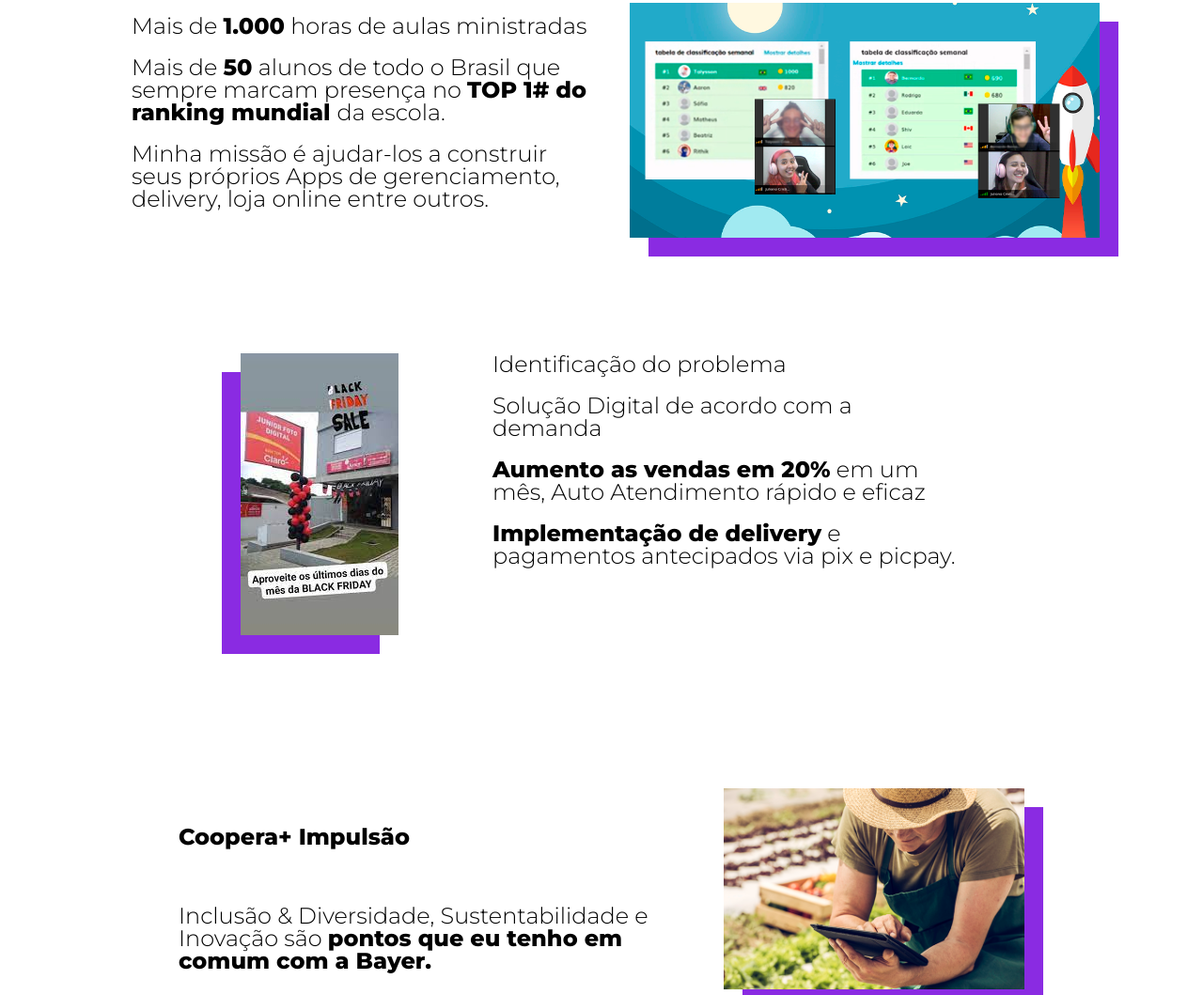
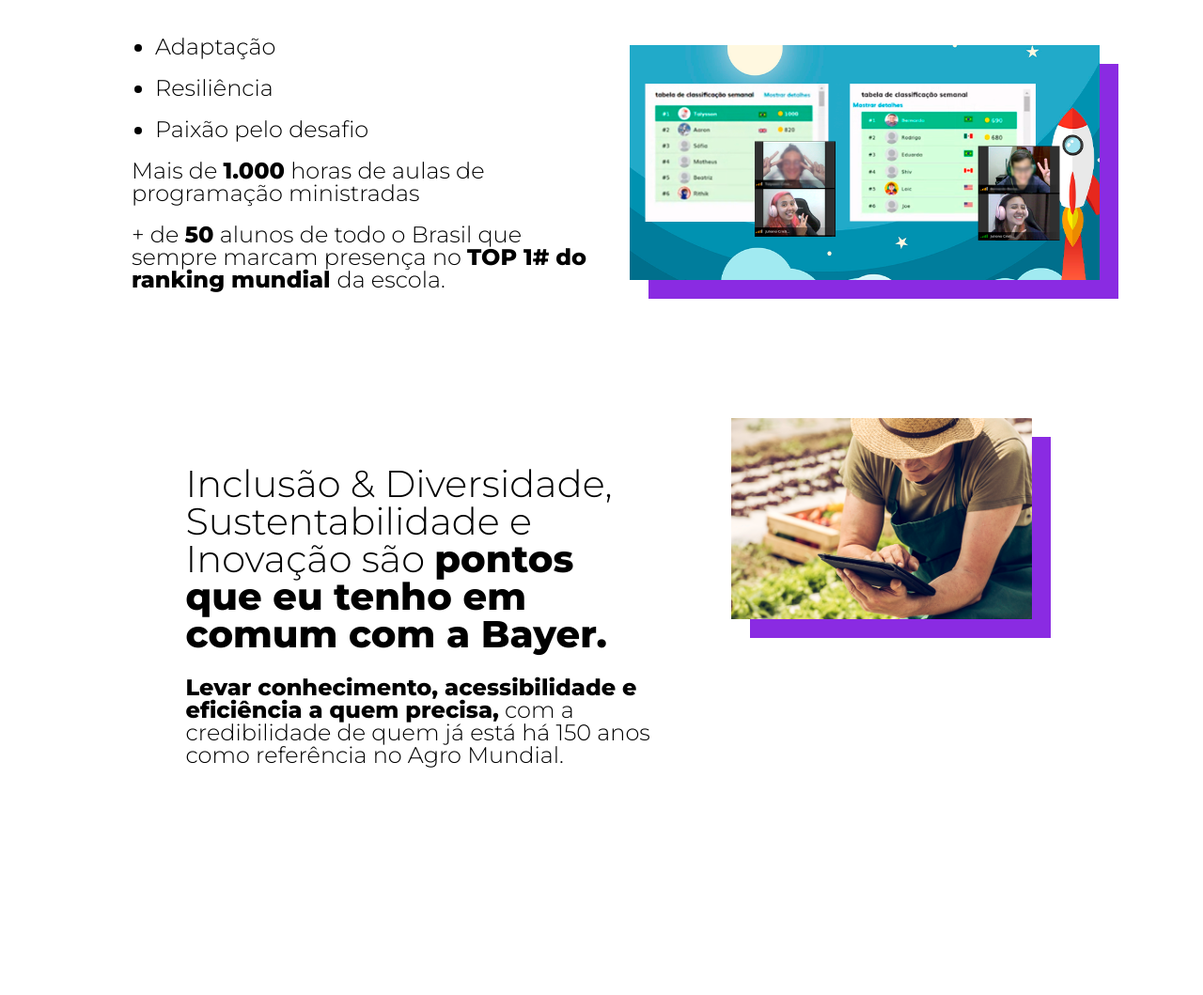
Before and after one commit to jupliger/Bayer-Apresentation, a plain HTML site: page index.html in a window 1280 px wide. Shown: the part 1284-2343 px from the top of the page at 94% size. After the commit the page ends 2161 px from the top, so only its background shows below. Drawn offline with Linux system fonts and the light colour scheme.

Commit message:
Add files via upload

```diff
--- a/index.html
+++ b/index.html
@@ -12,16 +12,18 @@
      <link rel="icon" type="image/x-icon" href="assets/logo.png">
      <link rel="stylesheet" href="reset.css">
      <link rel="stylesheet" href="style.css">
-     <title>Bayer | Juliana Pliger </title>
+     <title> Bayer | Juliana Pliger </title>
 </head>
 
 <body>
      <main>
           <header>
+               <h2>Juliana Pliger</h2>
+
 
                <div class="header-container">
 
-                    <h2>Juliana Pliger</h2>
+
 
                     <a href="https://github.com/jupliger" target="_blank">
                          <i id="icone" class="ph-github-logo-fill"></i>
@@ -45,7 +47,7 @@
           <section class="destaque">
                <div class="destaque-container">
                     <h3>Olá! Eu sou a</h3>
-                    <h1 id="name">Juliana Pliger</h1>
+                    <h1 id="name">Juliana Pliger </h1>
                     <h3>Sou Desenvolvedora Full Stack</h3>
                     <h4>Ciências da Computação | 2024</h4>
                     <p>Manhã / Tarde | São Paulo-SP</p>
@@ -128,18 +130,30 @@
                </div>
           </section>
 
+
+
+
           <section class="byjus">
                <div class="byjus-text">
-                    <h4> Mais de <strong> 1.000</strong> horas de aulas ministradas </h4>
+
+
+
 
                     <h4>
-                         Mais de <strong>50</strong> alunos de todo o Brasil que sempre marcam presença no <strong>TOP 1# do ranking mundial </strong>da escola.
+                        <ul>
+                              <li>Adaptação</li>
+                              <li>Resiliência</li>
+                              <li>Paixão pelo desafio</li>
+                        </ul>
                     </h4>
 
+                    <h4> Mais de <strong> 1.000</strong> horas de aulas de programação ministradas </h4>
+
                     <h4>
-                         Minha missão é ajudar-los a construir seus próprios Apps de gerenciamento, delivery, loja
-                         online entre outros.
+                        + de <strong>50</strong> alunos de todo o Brasil que sempre marcam presença no <strong>TOP 1# do ranking mundial </strong>da escola.
                     </h4>
+
+
 
                </div>
 
@@ -148,52 +162,31 @@
                </div>
           </section>
 
-          <section class="bayerChallenge">
-               <div class="bayerChallenge-pic">
-                    <img src="./assets/download.jpg" />
-               </div>
 
-               <div class="bayerChallenge-text">
-                    <h4>Identificação do problema</h4>
-                    <h4>Solução Digital de acordo com a demanda</h4>
-                    <h4>
-                         <strong> Aumento as vendas em 20%</strong> em um mês,
-                         Auto Atendimento rápido e eficaz
-                    </h4>
-
-                    <h4>
-                         <strong>Implementação de delivery</strong> e pagamentos antecipados via pix e picpay.
-                    </h4>
-               </div>
-
-          </section>
-
-
-          <section class="footer">
-               <div class="footer-pic">
+          <section class="bayer">
+               <div class="bayer-pic">
                     <img src="./assets/opensolo.jpeg" />
                </div>
 
-               <div class="footer-text">
+               <div class="bayer-text">
+
+
+                     <h3>
+                         Inclusão & Diversidade, Sustentabilidade e Inovação são <strong>pontos que eu tenho em comum com a Bayer.</strong>
+                     </h3>
 
                      <h4>
-                         <strong>Coopera+ Impulsão</strong>
-                     </h4>
+                         <strong>Levar conhecimento, acessibilidade e eficiência a quem precisa,</strong> com a credibilidade de quem já está há 150 anos como referência no Agro Mundial.
 
-                    <h4>
-                         Inclusão & Diversidade, Sustentabilidade e Inovação são <strong>pontos que eu tenho em comum com a Bayer.</strong>
-                    </h4>
 
-                    <h4>
-                      <strong> Levar conhecimento, acessibilidade e eficiência a quem precisa,</strong> com a
-                      credibilidade de quem já está há 150 anos como referência no Agro Mundial.
                     </h4>
 
 
 
+
                </div>
+          </section>
 
-          </section>
 
           <div class="top">
                <a href="#">
--- a/style.css
+++ b/style.css
@@ -10,6 +10,10 @@
 
      background: #dacaf9;
      width: 6px;
+}
+
+span{
+   color: #fff;
 }
 
 /* tamanho barrinha da barra de rolagem kk*/
@@ -33,6 +37,8 @@ header {
      position: sticky;
      top: 0;
      flex-wrap: wrap;
+     flex-direction: column;
+     text-align: center;
 
 
 }
@@ -98,6 +104,7 @@ strong {
      color: white;
      padding-top: 50px;
      flex-wrap: wrap;
+     padding:  15px 0px 15px 15px;
 }
 
 h1 {
@@ -142,6 +149,7 @@ p {
      width: 50%;
      border-radius: 100%;
      border: solid blueviolet 10px;
+     margin-bottom: 20px;
 }
 
 .tecnologies {
@@ -218,7 +226,7 @@ h2:hover {
 .top {
      position: sticky;
      bottom: 0;
-     padding-left: 90%;
+     padding-left: 85%;
      scroll-behavior: smooth;
      margin-bottom: 2%;
 }
@@ -272,66 +280,40 @@ h2:hover {
      margin-bottom: 20px;
 }
 
-.bayerChallenge {
-     margin-top: 120px;
-     display: flex;
-     flex-direction: row;
-     align-items: center;
-     flex-wrap: wrap;
-     justify-content: center;
-}
 
-.bayerChallenge-text {
-     display: flex;
-     flex-direction: column;
-     justify-content: center;
-     width: 60%;
-     flex-wrap: wrap;
-     align-items: flex-start;
-     margin-left: 20px;
-
-}
-
-.bayerChallenge-text h4 {
-     margin-bottom: 20px;
-}
-
-.bayerChallenge img {
-     box-shadow: -20px 20px blueviolet;
-     margin-bottom: 40px;
-}
-
-.footer {
+.bayer {
      margin-top: 120px;
      display: flex;
      flex-direction: row-reverse;
      align-items: flex-start;
      justify-content: center;
      flex-wrap: wrap;
+     padding:  15px 0px 15px 15px;
 }
 
-.footer-text {
+.bayer-text {
      display: flex;
      flex-direction: column;
      align-items: flex-start;
      justify-content: center;
-     width: 500px;
      flex-wrap: wrap;
+     width: 90%;
 
 }
 
-.footer-text h4 {
-     margin-top: 40px;
+.bayer-text h4 {
+     margin-top: 20px;
+}
+.bayer-text h3 {
+     margin-top: 50px;
 }
 
-.footer img {
+.bayer img {
      box-shadow: 20px 20px blueviolet;
 
-     width: 90%
+     width: 98%
 }
 
-
-@media screen and (max-width: 768px) {}
 
 @media screen and (min-width: 1200px) {
      header {
@@ -342,6 +324,7 @@ h2:hover {
           align-content: center;
           position: sticky;
           top: 0;
+          flex-direction: row;
 
      }
 
@@ -448,6 +431,7 @@ h2:hover {
           margin-left: 50px;
           border-radius: 100%;
           border: solid blueviolet 10px;
+          margin-bottom: 20px;
      }
 
      .tecnologies {
@@ -524,7 +508,7 @@ h2:hover {
      .top {
           position: sticky;
           bottom: 0;
-          padding-left: 96%;
+          padding-left: 88%;
           scroll-behavior: smooth;
           margin-bottom: 2%;
      }
@@ -571,20 +555,30 @@ h2:hover {
           width: 500px;
 
      }
+     .byjus-text li {
+          margin-top: 20px;
+          font-family: Montserrat;
+
+     }
+
+     .byjus-text ul {
+         padding-left: 25px;
+     }
 
      .byjus-text h4 {
           margin-bottom: 20px;
      }
 
-     .bayerChallenge {
-          margin-top: 120px;
+
+     .bayer {
+          margin-top: 100px;
           display: flex;
-          flex-direction: row;
+          flex-direction: row-reverse;
           align-items: flex-start;
           justify-content: center;
      }
 
-     .bayerChallenge-text {
+     .bayer-text {
           display: flex;
           flex-direction: column;
           align-items: flex-start;
@@ -593,37 +587,11 @@ h2:hover {
 
      }
 
-     .bayerChallenge-text h4 {
+     .bayer-text h4 {
           margin-bottom: 20px;
      }
 
-     .bayerChallenge img {
-          box-shadow: -20px 20px blueviolet;
-          margin-right: 80px;
-     }
-
-     .footer {
-          margin-top: 120px;
-          display: flex;
-          flex-direction: row-reverse;
-          align-items: flex-start;
-          justify-content: center;
-     }
-
-     .footer-text {
-          display: flex;
-          flex-direction: column;
-          align-items: flex-start;
-          justify-content: center;
-          width: 500px;
-
-     }
-
-     .footer-text h4 {
-          margin-bottom: 20px;
-     }
-
-     .footer img {
+     .bayer img {
           box-shadow: 20px 20px blueviolet;
           margin-left: 80px;
           width: 320px
```
